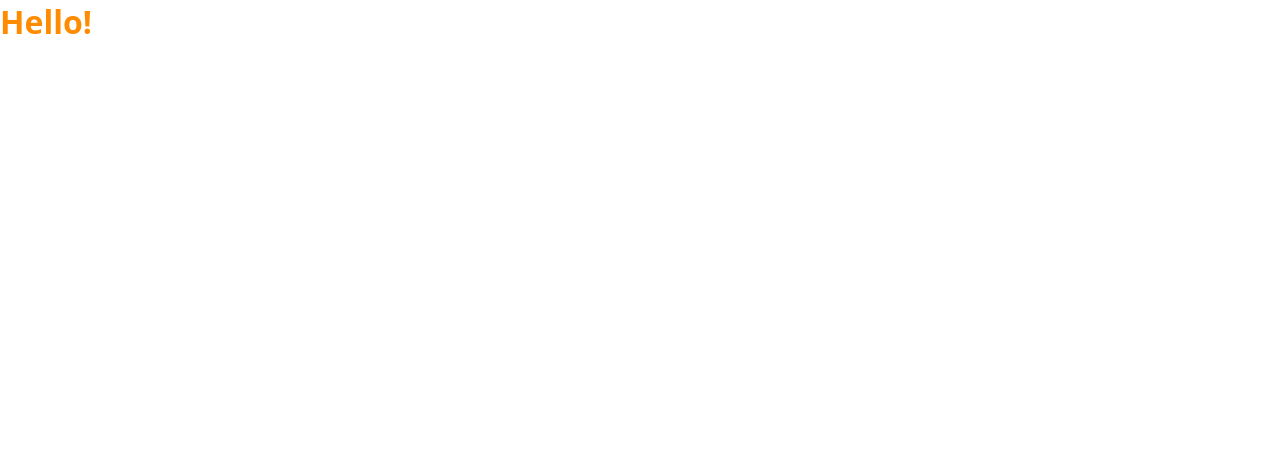
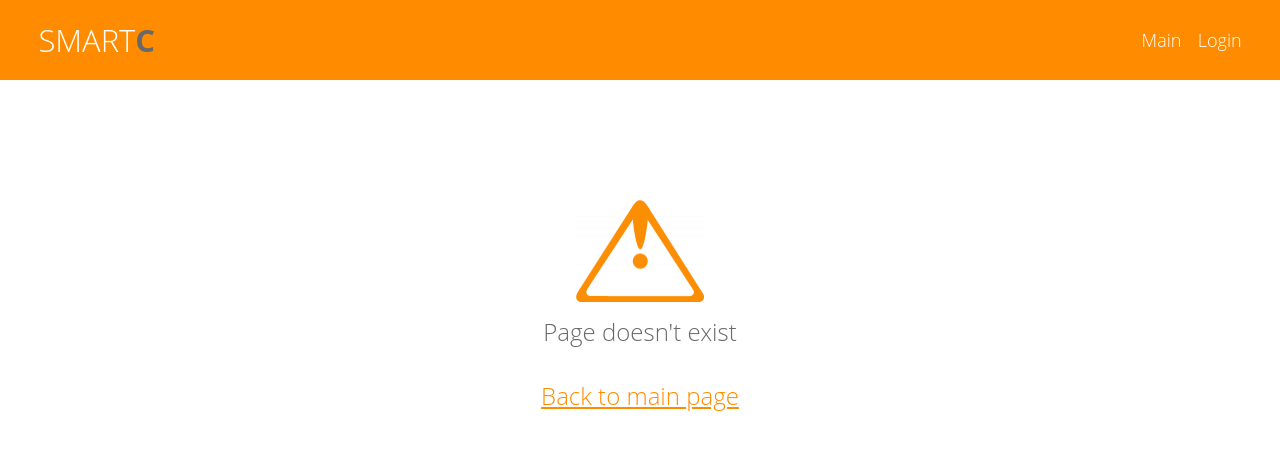
Before and after one commit to Abubjazov/SmartCalc, a React (Create React App) app: page / in a window 1280 px wide. Shown: the top 450 px of the page. Built offline with nearby package versions, Linux system fonts and the light colour scheme; a web font is replaced by a local one.

Commit message:
App: add BrowserRouter

```diff
--- a/src/components/App/App.tsx
+++ b/src/components/App/App.tsx
@@ -1,7 +1,24 @@
-export const App = () => {
+import { lazy, Suspense } from 'react'
+import { BrowserRouter, Route, Routes } from 'react-router-dom'
+
+import { MainPage } from '../../pages'
+import { Header } from '../Header/Header'
+import { Spinner } from '../Spinner/Spinner'
+
+const Page404 = lazy(() =>
+	import('../../pages').then(({ Page404 }) => ({ default: Page404 }))
+)
+
+export const App = (): JSX.Element => {
 	return (
-		<div className='App'>
-			<h1>Hello!</h1>
-		</div>
+		<BrowserRouter>
+			<Header />
+			<Suspense fallback={<Spinner />}>
+				<Routes>
+					<Route path='/smartcalc/' element={<MainPage />} />
+					<Route path='*' element={<Page404 />} />
+				</Routes>
+			</Suspense>
+		</BrowserRouter>
 	)
 }
--- /dev/null
+++ b/src/components/index.ts
@@ -0,0 +1,4 @@
+export * from './ErrorGif/ErrorGif'
+export * from './Spinner/Spinner'
+export * from './App/App'
+export * from './Header/Header'
--- a/src/pages/Page404/Page404.tsx
+++ b/src/pages/Page404/Page404.tsx
@@ -1,4 +1,4 @@
-import { ErrorGif } from '../../components/ErrorGif/ErrorGif'
+import { ErrorGif } from '../../components'
 
 export const Page404 = (): JSX.Element => (
 	<main
--- /dev/null
+++ b/src/pages/index.ts
@@ -0,0 +1,2 @@
+export * from './MainPage/MainPage'
+export * from './Page404/Page404'
```
